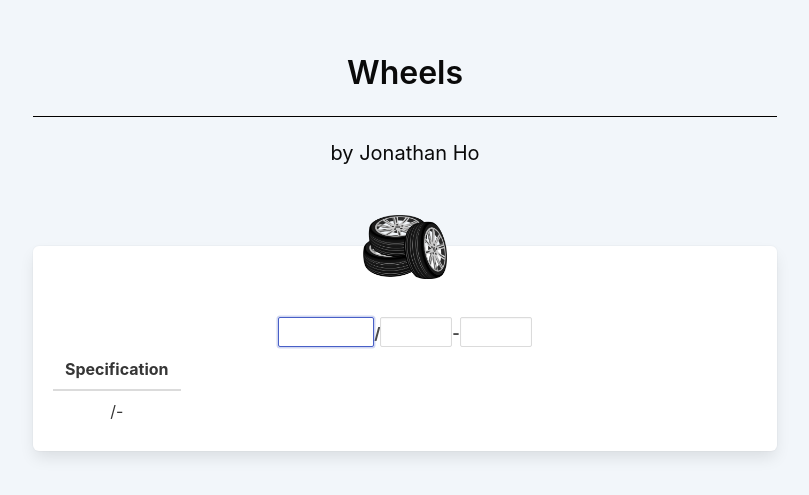
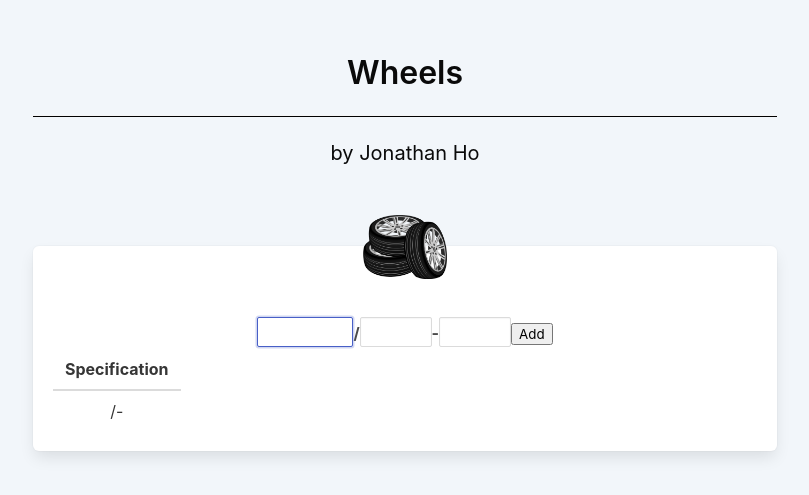
Before and after one commit to loljoho/wheels, a React (Create React App) app: page / in a window 1280 px wide. Shown: the part 147-642 px from the top of the page, without its empty margins (235-1044 px from the left). Built offline with nearby package versions, Linux system fonts and the light colour scheme.

Commit message:
Add "Add" button and calculations to WheelCalculator component

```diff
--- a/src/WheelCalculator.js
+++ b/src/WheelCalculator.js
@@ -7,14 +7,41 @@ const WheelCalculator = (props) => {
   const [sidewallAspect, setsidewallAspect] = useState('');
   const [wheelDiameter, setwheelDiameter] = useState('');
 
+  const handleSubmit = (e) => {
+    e.preventDefault();
+
+    // Calculate Sidewall Height
+    let sdwHeight = (sidewallAspect / 100 * sectionWidth / 25.4);
+    console.log(`sdwHeight: ${sdwHeight}`);
+
+    // Calculate Total Diameter
+    let totalDiam = parseFloat(wheelDiameter) + (2 * sdwHeight);
+    console.log(`totalDiam: ${totalDiam}`);
+
+    // Calculate Total Radius
+    let totalRadi = totalDiam / 2;
+    console.log(`totalRadi: ${totalRadi}`);
+
+    // Calculate Total Circumference
+    let totalCirc = 2 * Math.PI * totalRadi;
+    console.log(`totalCirc: ${totalCirc}`);
+
+    // Calculate Revolutions per Mile
+    let revsPerMi = 63360 / totalCirc;
+    console.log(`revsPerMi: ${revsPerMi}`);
+
+  }
+
   return (
     <>
-      <form className="WheelForm has-text-centered">
+      <form
+        className="WheelForm has-text-centered"
+        onSubmit={handleSubmit}
+      >
         {/* Cross Section Width */}
         <input
           className="input is-small"
           style={{'width': '8em'}}
-          // type="number"
           value={sectionWidth}
           onChange={e => setSectionWidth(e.target.value)}
           autoFocus />
@@ -25,7 +52,6 @@ const WheelCalculator = (props) => {
         <input
           className="input is-small"
           style={{'width': '6em'}}
-          // type="number"
           value={sidewallAspect}
           onChange={e => setsidewallAspect(e.target.value)}
           />
@@ -36,10 +62,12 @@ const WheelCalculator = (props) => {
         <input
           className="input is-small"
           style={{'width': '6em'}}
-          // type="number"
           value={wheelDiameter}
           onChange={e => setwheelDiameter(e.target.value)}
           />
+
+        {/* Add Specs */}
+        <input type="submit" value="Add" />
 
       </form>
 
```
